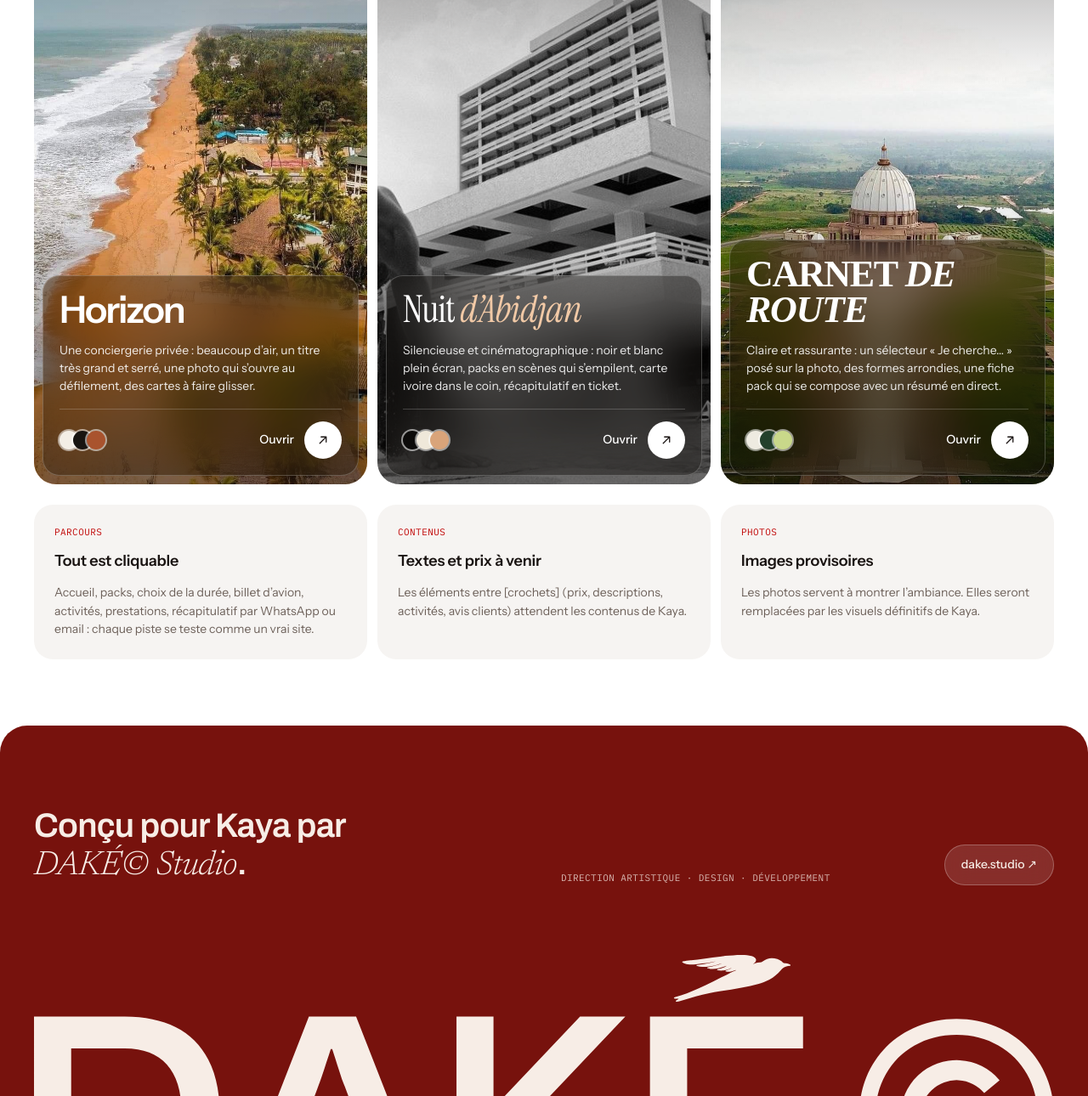
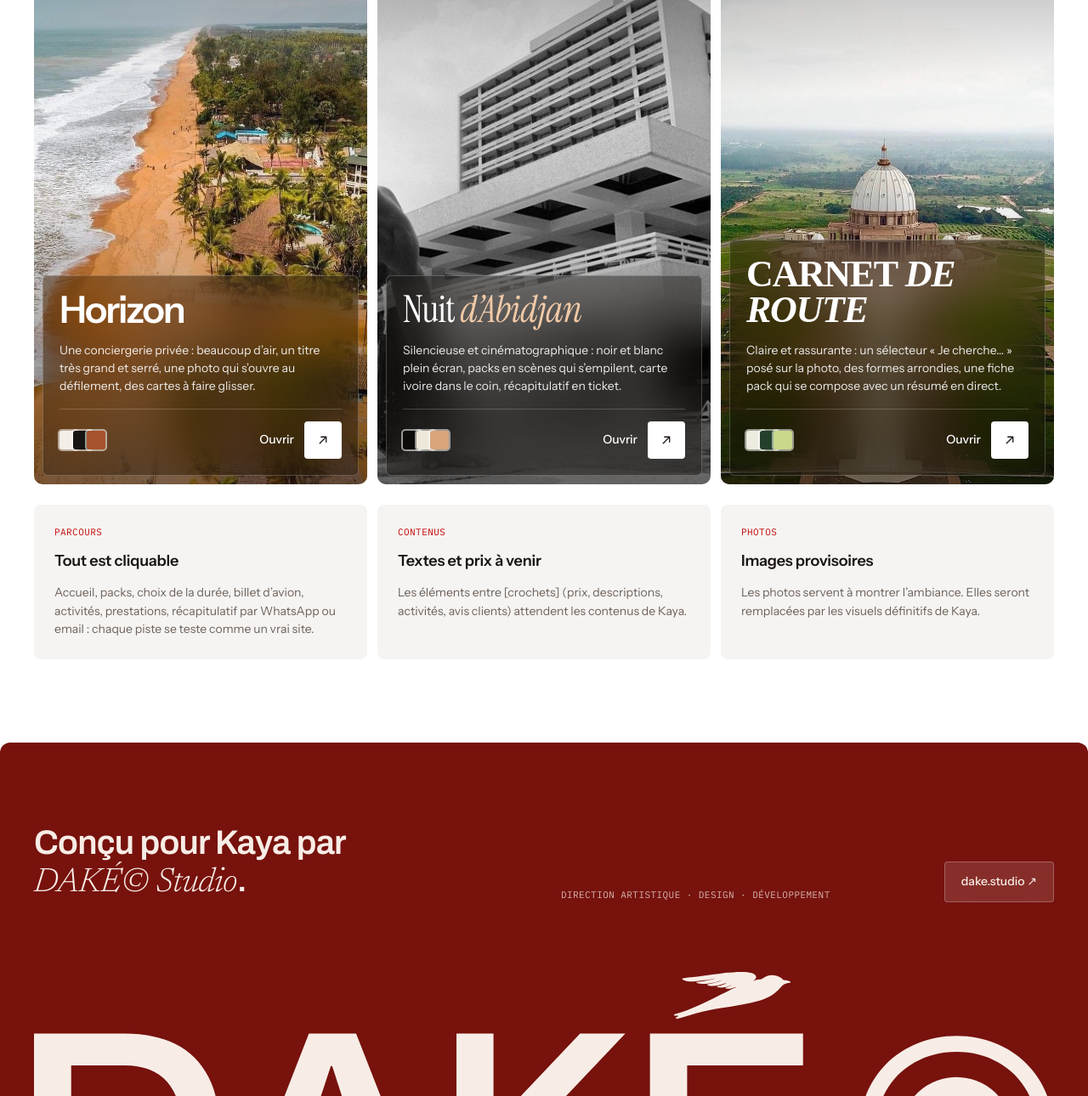
Before and after one commit to Jaydogo/kaya, a plain HTML site: page pistes/index.html in a window 1280 px wide. Shown: the part 717-2007 px from the top of the page at 85% size. Drawn offline with Linux system fonts and the light colour scheme; a web font is replaced by a local one.

Commit message:
Sommaire : arrondis réduits, navigation rectangulaire
Co-Authored-By: Claude Opus 5.5 <noreply@anthropic.com>

```diff
--- a/pistes/index.html
+++ b/pistes/index.html
@@ -20,11 +20,11 @@ img{display:block;width:100%;height:100%;object-fit:cover}
 .mono{font-family:var(--mono);font-size:11px;letter-spacing:.04em;text-transform:uppercase}
 
 /* En-tête verre */
-.top{position:fixed;z-index:20;top:12px;left:12px;right:12px;display:flex;justify-content:space-between;align-items:center;gap:12px;height:56px;padding:0 10px 0 18px;border-radius:999px;background:rgba(255,255,255,.62);-webkit-backdrop-filter:blur(22px) saturate(1.5);backdrop-filter:blur(22px) saturate(1.5);box-shadow:inset 0 0 0 1px rgba(26,20,18,.08),0 10px 30px -18px rgba(26,20,18,.35)}
+.top{position:fixed;z-index:20;top:12px;left:12px;right:12px;display:flex;justify-content:space-between;align-items:center;gap:12px;height:56px;padding:0 8px 0 18px;border-radius:8px;background:rgba(255,255,255,.62);-webkit-backdrop-filter:blur(22px) saturate(1.5);backdrop-filter:blur(22px) saturate(1.5);box-shadow:inset 0 0 0 1px rgba(26,20,18,.08),0 10px 30px -18px rgba(26,20,18,.35)}
 .top .logo{display:flex;align-items:center;gap:12px}
 .top .logo svg{height:15px;width:auto}
 .top .logo span{color:var(--muted)}
-.top .pill{display:inline-flex;align-items:center;gap:8px;min-height:40px;padding:0 16px;border-radius:999px;background:var(--ink);color:#fff;font-size:13px;font-weight:500}
+.top .pill{display:inline-flex;align-items:center;gap:8px;min-height:40px;padding:0 16px;border-radius:4px;background:var(--ink);color:#fff;font-size:13px;font-weight:500}
 .top .pill i{width:7px;height:7px;border-radius:50%;background:var(--accent);box-shadow:0 0 0 3px rgba(193,7,7,.25)}
 @media(max-width:600px){.top .logo span{display:none}}
 
@@ -41,22 +41,22 @@ img{display:block;width:100%;height:100%;object-fit:cover}
 /* Cartes pistes */
 .grid{display:grid;gap:12px;padding-bottom:12px}
 @media(min-width:1000px){.grid{grid-template-columns:repeat(3,1fr)}}
-.card{position:relative;display:block;height:78svh;min-height:560px;border-radius:26px;overflow:hidden;isolation:isolate;transition:transform .8s var(--ease)}
+.card{position:relative;display:block;height:78svh;min-height:560px;border-radius:10px;overflow:hidden;isolation:isolate;transition:transform .8s var(--ease)}
 .card>img{position:absolute;inset:0;z-index:-2;transform:scale(1.04);transition:transform 1.6s var(--ease),filter .8s}
 .card::before{content:"";position:absolute;inset:0;z-index:-1;background:linear-gradient(to top,rgba(10,8,7,.55),rgba(10,8,7,0) 55%),linear-gradient(to bottom,rgba(10,8,7,.35),rgba(10,8,7,0) 30%)}
 .card:hover{transform:translateY(-6px)}
 .card:hover>img{transform:scale(1.1)}
 .card .num{position:absolute;top:18px;left:20px;right:20px;display:flex;justify-content:space-between;align-items:flex-start;color:#fff}
 .card .num b{font-family:Archivo,sans-serif;font-weight:700;font-variation-settings:'wdth' 125;font-size:56px;line-height:.8;letter-spacing:-.04em}
-.card .num .mono{padding:7px 11px;border-radius:999px;background:rgba(255,255,255,.18);-webkit-backdrop-filter:blur(14px);backdrop-filter:blur(14px);box-shadow:inset 0 0 0 1px rgba(255,255,255,.3)}
-.glass{position:absolute;left:10px;right:10px;bottom:10px;border-radius:20px;padding:20px;display:grid;gap:16px;color:#fff;background:rgba(20,16,14,.38);-webkit-backdrop-filter:blur(26px) saturate(1.5);backdrop-filter:blur(26px) saturate(1.5);box-shadow:inset 0 0 0 1px rgba(255,255,255,.22)}
+.card .num .mono{padding:7px 11px;border-radius:3px;background:rgba(255,255,255,.18);-webkit-backdrop-filter:blur(14px);backdrop-filter:blur(14px);box-shadow:inset 0 0 0 1px rgba(255,255,255,.3)}
+.glass{position:absolute;left:10px;right:10px;bottom:10px;border-radius:6px;padding:20px;display:grid;gap:16px;color:#fff;background:rgba(20,16,14,.38);-webkit-backdrop-filter:blur(26px) saturate(1.5);backdrop-filter:blur(26px) saturate(1.5);box-shadow:inset 0 0 0 1px rgba(255,255,255,.22)}
 .glass .spec{font-size:44px;line-height:.95;letter-spacing:-.02em}
 .glass p{font-size:14px;line-height:1.5;color:rgba(255,255,255,.9)}
 .glass .ft{display:flex;justify-content:space-between;align-items:center;gap:12px;padding-top:14px;border-top:1px solid rgba(255,255,255,.2)}
 .sw{display:flex}
-.sw i{width:22px;height:22px;border-radius:50%;box-shadow:0 0 0 2px rgba(255,255,255,.55);margin-right:-6px}
+.sw i{width:22px;height:22px;border-radius:3px;box-shadow:0 0 0 2px rgba(255,255,255,.55);margin-right:-6px}
 .go{display:inline-flex;align-items:center;gap:12px;font-size:14px;font-weight:500}
-.go span{display:grid;place-items:center;width:44px;height:44px;border-radius:50%;background:#fff;color:var(--ink);transition:transform .7s var(--ease),background .4s,color .4s}
+.go span{display:grid;place-items:center;width:44px;height:44px;border-radius:4px;background:#fff;color:var(--ink);transition:transform .7s var(--ease),background .4s,color .4s}
 .go svg{width:18px;height:18px}
 .card:hover .go span{transform:rotate(45deg);background:var(--accent);color:#fff}
 .c1 .spec{font-family:"Instrument Sans";font-weight:600;font-stretch:78%;letter-spacing:-.045em}
@@ -69,18 +69,18 @@ img{display:block;width:100%;height:100%;object-fit:cover}
 /* Notes */
 .notes{display:grid;gap:12px;padding-top:12px;padding-bottom:110px}
 @media(min-width:960px){.notes{grid-template-columns:repeat(3,1fr)}}
-.note{border-radius:22px;padding:24px;background:#F6F4F2;display:grid;gap:12px;align-content:start}
+.note{border-radius:8px;padding:24px;background:#F6F4F2;display:grid;gap:12px;align-content:start}
 .note .mono{color:var(--accent)}
 .note b{font-weight:600;font-size:18px;letter-spacing:-.01em}
 .note p{font-size:14px;color:var(--muted)}
 
 /* Pied de page DAKÉ© */
-footer{background:var(--bordeaux);color:#F7EDE6;padding-top:72px;padding-bottom:24px;border-radius:32px 32px 0 0;margin-top:-32px;position:relative}
+footer{background:var(--bordeaux);color:#F7EDE6;padding-top:72px;padding-bottom:24px;border-radius:12px 12px 0 0;margin-top:-12px;position:relative}
 footer .g{display:grid;gap:28px}
 footer .g h3{font-family:Archivo,sans-serif;font-variation-settings:'wdth' 125;font-weight:600;font-size:28px;line-height:1.1;letter-spacing:-.02em;max-width:18ch}
 footer .g h3 em{font-family:Newsreader,serif;font-style:italic;font-weight:300}
 footer .g .mono{opacity:.75}
-footer .g a{display:inline-flex;align-items:center;gap:10px;min-height:48px;padding:0 20px;border-radius:999px;background:rgba(255,255,255,.12);-webkit-backdrop-filter:blur(16px);backdrop-filter:blur(16px);box-shadow:inset 0 0 0 1px rgba(255,255,255,.25);font-size:14px;font-weight:500;justify-self:start;transition:background .4s,color .4s}
+footer .g a{display:inline-flex;align-items:center;gap:10px;min-height:48px;padding:0 20px;border-radius:4px;background:rgba(255,255,255,.12);-webkit-backdrop-filter:blur(16px);backdrop-filter:blur(16px);box-shadow:inset 0 0 0 1px rgba(255,255,255,.25);font-size:14px;font-weight:500;justify-self:start;transition:background .4s,color .4s}
 footer .g a:hover{background:#F7EDE6;color:var(--bordeaux)}
 footer .logo-xl{margin-top:72px;color:#F7EDE6}
 footer .logo-xl svg{width:100%;height:auto;display:block}
```
